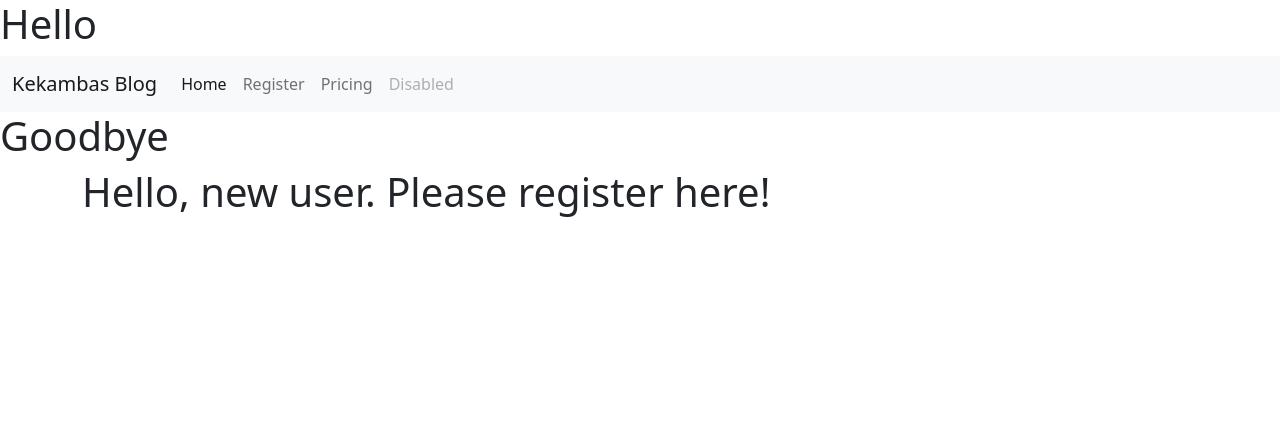
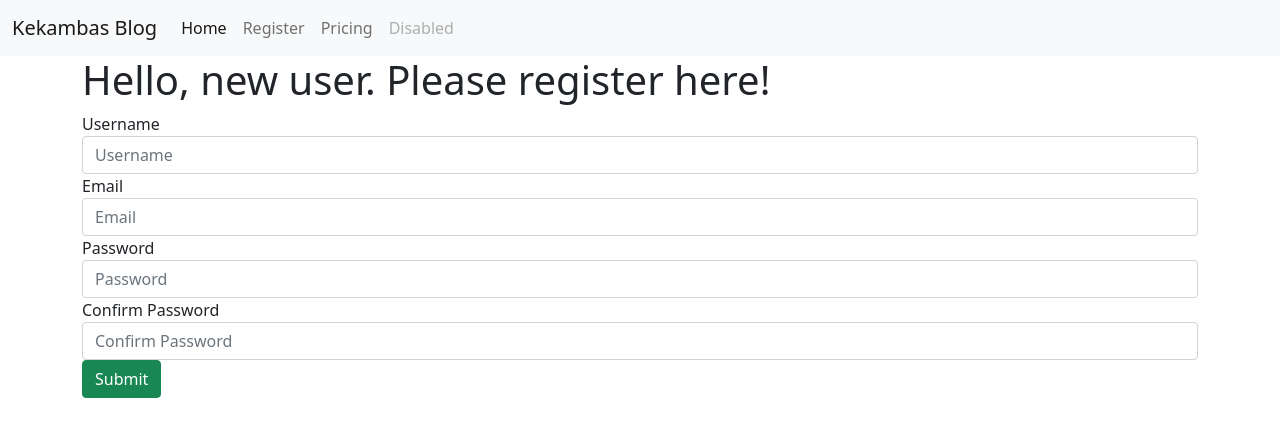
Before and after one commit to fjohngaughan/kekambas_flask_react, a Flask app: page /register in a window 1280 px wide. Shown: the top 437 px of the page. Run offline with Flask 2, Linux system fonts and the light colour scheme; some libraries are stand-ins or nearby versions.

Commit message:
Tuesday morning work

```diff
--- /dev/null
+++ b/app/forms.py
@@ -0,0 +1,11 @@
+from flask_wtf import FlaskForm
+from wtforms import StringField, PasswordField, SubmitField
+from wtforms.validators import DataRequired, EqualTo, Email
+
+
+class UserInfoForm(FlaskForm):
+    username = StringField('Username', validators=[DataRequired()])
+    email = StringField('Email', validators=[DataRequired(), Email()])
+    password = PasswordField('Password', validators=[DataRequired()])
+    confirm_pass = PasswordField('Confirm Password', validators=[DataRequired(), EqualTo('password')])
+    submit = SubmitField()
--- a/app/routes.py
+++ b/app/routes.py
@@ -1,5 +1,6 @@
 from app import app
-from flask import render_template
+from flask import render_template, request
+from app.forms import UserInfoForm
 
 @app.route('/')
 @app.route('/index')
@@ -7,28 +8,18 @@ def hello_world():
     context = {
         'title': 'Kekambas Blog | HOME',
         'customer_name': 'Brian',
-        'customer_username': 'bstanton',
-        'items': {
-            1: 'Ice Cream',
-            2: 'Bread',
-            3: 'Lemons',
-            4: 'Cereal'
-        },
-        'followers': [
-            {
-                'username': 'sdavitt',
-                'created_at': '2021-02-28'
-            },
-            {
-                'username': 'jcarter',
-                'created_at': '2021-03-01'
-            }
-        ]
+        'customer_username': 'bstanton'
     }
     return render_template('index.html', **context)
 
 
-@app.route('/register')
+@app.route('/register', methods=['GET', 'POST'])
 def register():
     title = "Kekambas Blog | REGISTER"
-    return render_template('register.html', title=title)
+    form = UserInfoForm()
+    if request.method == 'POST' and form.validate():
+        username = form.username.data
+        email = form.email.data
+        password = form.password.data
+        print(username, email, password)
+    return render_template('register.html', title=title, form=form)
--- /dev/null
+++ b/app/static/css/main.css
@@ -0,0 +1,14 @@
+.banner{
+    height: 95vh;
+    background-image: linear-gradient(to right bottom, rgba(30,115,172,0.7), rgba(142,57,153,0.6)), url(https://images.unsplash.com/photo-1571171637578-41bc2dd41cd2?ixid=MXwxMjA3fDB8MHxwaG90by1wYWdlfHx8fGVufDB8fHw%3D&ixlib=rb-1.2.1&auto=format&fit=crop&w=1500&q=80);
+    background-size: cover;
+}
+
+.header-text{
+    display: flex;
+    justify-content: center;
+    padding-top: 20%;
+    left: 20rem;
+    top: 10rem;
+    color: white;
+}
--- a/app/templates/base.html
+++ b/app/templates/base.html
@@ -7,13 +7,11 @@
 <meta name="Description" content="Enter your description here"/>
 <link rel="stylesheet" href="https://cdnjs.cloudflare.com/ajax/libs/twitter-bootstrap/5.0.0-beta1/css/bootstrap.min.css">
 <link rel="stylesheet" href="https://cdnjs.cloudflare.com/ajax/libs/font-awesome/5.15.2/css/all.min.css">
-<link rel="stylesheet" href="assets/css/style.css">
+<link rel="stylesheet" href="../static/css/main.css">
 <title>{{ title }}</title>
 </head>
 <body>
-    <h1>Hello</h1>
     {% include 'nav.html' %}
-    <h1>Goodbye</h1>
 
     <div class="container">
         {% block content %}
--- a/app/templates/register.html
+++ b/app/templates/register.html
@@ -3,4 +3,27 @@
 {% block content %}
 <h1>Hello, new user. Please register here!</h1>
 
+<form action="" method="POST">
+    {{ form.hidden_tag() }}
+    <div class="form-group">
+        <fieldset>
+            {{ form.username.label }}
+            {{ form.username(class="form-control", placeholder="Username") }}
+        </fieldset>
+        <fieldset>
+            {{ form.email.label }}
+            {{ form.email(class="form-control", placeholder="Email") }}
+        </fieldset>
+        <fieldset>
+            {{ form.password.label }}
+            {{ form.password(class="form-control", placeholder="Password") }}
+        </fieldset>
+        <fieldset>
+            {{ form.confirm_pass.label }}
+            {{ form.confirm_pass(class="form-control", placeholder="Confirm Password") }}
+        </fieldset>
+        {{ form.submit(class="btn btn-success") }}
+    </div>
+</form>
+
 {% endblock content %}
--- a/config.py
+++ b/config.py
@@ -1,5 +1,6 @@
 import os
 
 class Config():
-    FLASK_APP=os.environ.get('FLASK_APP')
-    FLASK_ENV=os.environ.get('FLASK_ENV')
+    FLASK_APP = os.environ.get('FLASK_APP')
+    FLASK_ENV = os.environ.get('FLASK_ENV')
+    SECRET_KEY = os.environ.get('SECRET_KEY') or 'you will never guess...'
--- a/requirements.txt
+++ b/requirements.txt
@@ -1,7 +1,12 @@
 click==7.1.2
+dnspython==2.1.0
+email-validator==1.1.2
 Flask==1.1.2
+Flask-WTF==0.14.3
+idna==3.1
 itsdangerous==1.1.0
 Jinja2==2.11.3
 MarkupSafe==1.1.1
 python-dotenv==0.15.0
 Werkzeug==1.0.1
+WTForms==2.3.3
```
Also changed, not shown: app/templates/index.html (+5 -15 lines).
